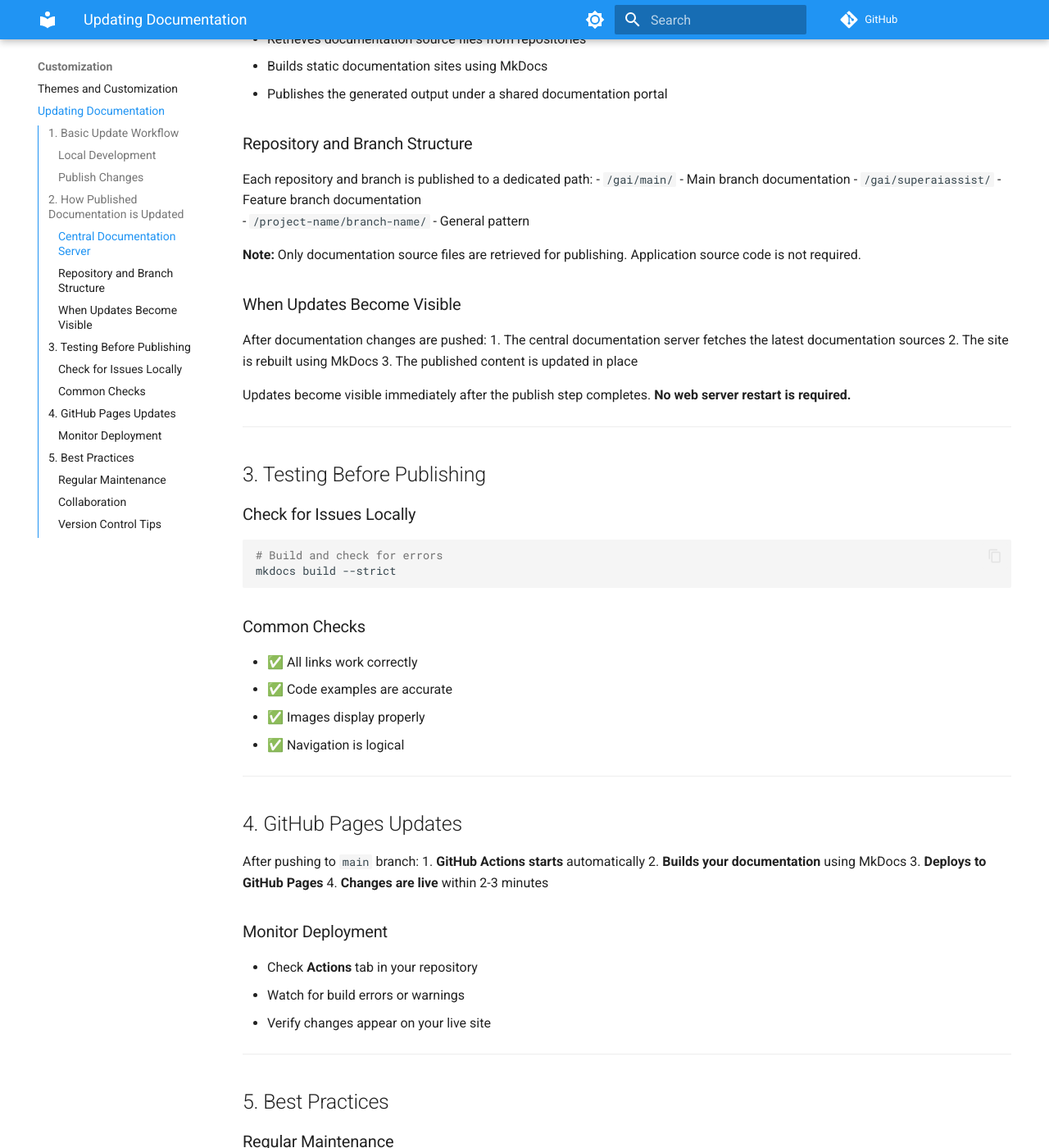
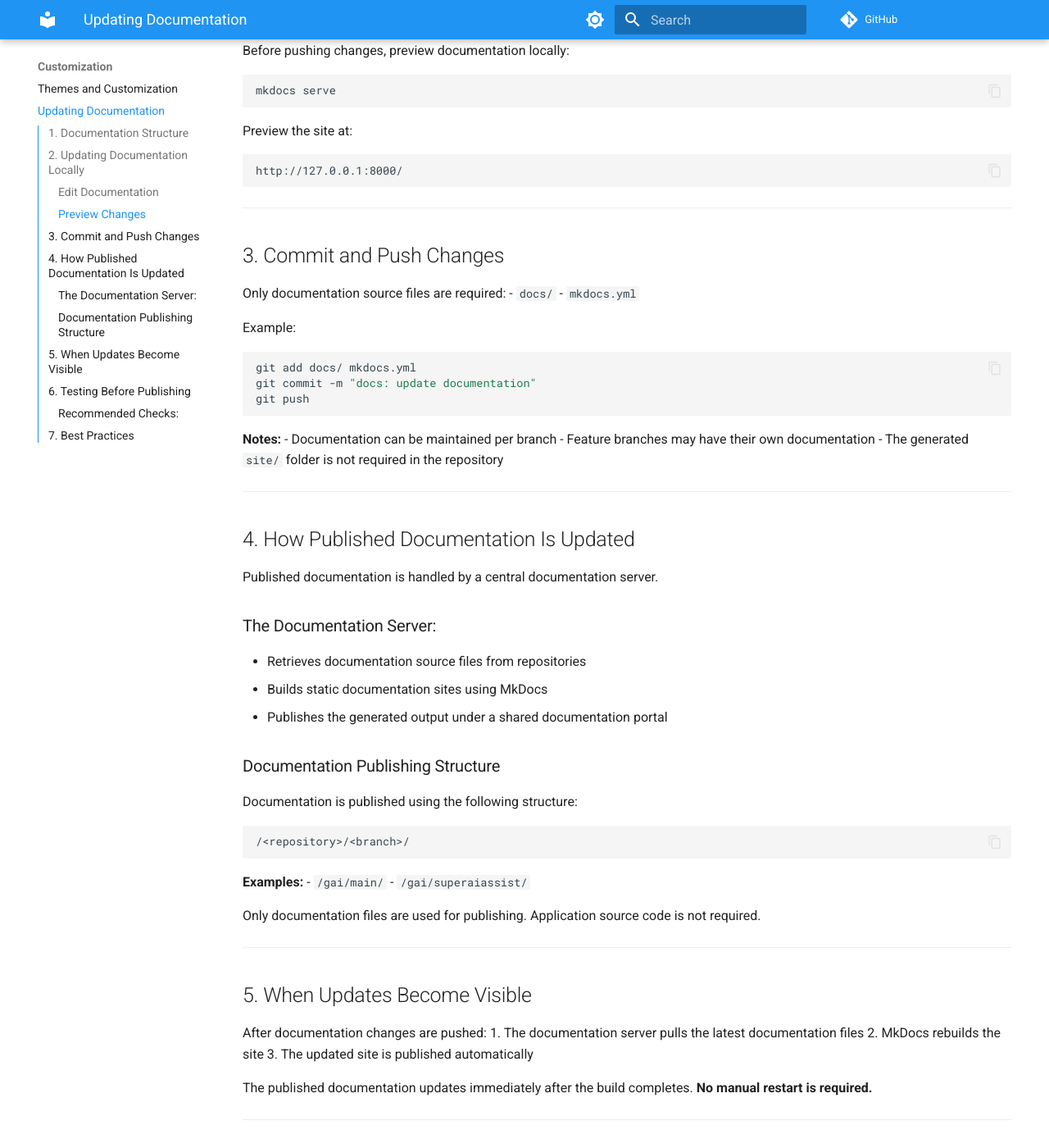
Before and after one commit to BraveStone9/MkDocs_Demo, an MkDocs documentation site: the page built from docs/updating-docs.md, in a window 1280 px wide and 1400 px high, scrolled down 982 px. Shown: the whole window at 82% size. Built offline with MkDocs 1.6.1 and Material for MkDocs 9.7.7, drawn with Linux system fonts in a browser that asks for light colours; comment, search, counter and statistics services are not loaded; some of the changed text lies outside the part shown.

Commit message:
docs: enhance documentation structure and update workflow details

````diff
--- a/docs/updating-docs.md
+++ b/docs/updating-docs.md
@@ -1,107 +1,127 @@
 # Updating Documentation
 
-Simple workflow for keeping your documentation up-to-date.
+This page explains how to update documentation and how those updates become visible after publishing.
 
 ---
 
-## 1. Basic Update Workflow
+## 1. Documentation Structure
 
-### Local Development
-1. **Edit your documentation** files in `docs/`
-2. **Preview changes** locally:
-   ```bash
-   mkdocs serve
-   ```
-3. **Review** your changes at `http://127.0.0.1:8000`
+Documentation must exist inside the repository.
 
-### Publish Changes
-4. **Commit and push** to GitHub:
-   ```bash
-   git add .
-   git commit -m "Update documentation"
-   git push origin main
-   ```
-5. **GitHub Actions** automatically deploys your changes
+Each repository or branch that contains documentation must include:
+- `mkdocs.yml`
+- a `docs/` folder
+- Markdown (`.md`) files inside the `docs/` folder
+
+Example structure:
+```text
+my-repo/
+├── mkdocs.yml
+└── docs/
+    ├── index.md
+    ├── getting-started.md
+    └── updating-docs.md
+```
+
+Documentation files must always be written in Markdown format (`.md`).
 
 ---
 
-## 2. How Published Documentation is Updated
+## 2. Updating Documentation Locally
 
-### Central Documentation Server
-Published documentation is handled by a central documentation server that:
+### Edit Documentation
+- Update existing Markdown files inside `docs/`
+- Add new `.md` files if needed
+- Update navigation in `mkdocs.yml` when new pages are added
 
+### Preview Changes
+Before pushing changes, preview documentation locally:
+```bash
+mkdocs serve
+```
+
+Preview the site at:
+```
+http://127.0.0.1:8000/
+```
+
+---
+
+## 3. Commit and Push Changes
+
+Only documentation source files are required:
+- `docs/`
+- `mkdocs.yml`
+
+Example:
+```bash
+git add docs/ mkdocs.yml
+git commit -m "docs: update documentation"
+git push
+```
+
+**Notes:**
+- Documentation can be maintained per branch
+- Feature branches may have their own documentation
+- The generated `site/` folder is not required in the repository
+
+---
+
+## 4. How Published Documentation Is Updated
+
+Published documentation is handled by a central documentation server.
+
+### The Documentation Server:
 - Retrieves documentation source files from repositories
 - Builds static documentation sites using MkDocs
 - Publishes the generated output under a shared documentation portal
 
-### Repository and Branch Structure
-Each repository and branch is published to a dedicated path:
-- `/gai/main/` - Main branch documentation
-- `/gai/superaiassist/` - Feature branch documentation
-- `/project-name/branch-name/` - General pattern
+### Documentation Publishing Structure
+Documentation is published using the following structure:
+```
+/<repository>/<branch>/
+```
 
-**Note:** Only documentation source files are retrieved for publishing. Application source code is not required.
+**Examples:**
+- `/gai/main/`
+- `/gai/superaiassist/`
 
-### When Updates Become Visible
-After documentation changes are pushed:
-1. The central documentation server fetches the latest documentation sources
-2. The site is rebuilt using MkDocs
-3. The published content is updated in place
-
-Updates become visible immediately after the publish step completes. **No web server restart is required.**
+Only documentation files are used for publishing. Application source code is not required.
 
 ---
 
-## 3. Testing Before Publishing
+## 5. When Updates Become Visible
 
-### Check for Issues Locally
+After documentation changes are pushed:
+1. The documentation server pulls the latest documentation files
+2. MkDocs rebuilds the site
+3. The updated site is published automatically
+
+The published documentation updates immediately after the build completes. **No manual restart is required.**
+
+---
+
+## 6. Testing Before Publishing
+
+To validate documentation locally:
 ```bash
-# Build and check for errors
 mkdocs build --strict
 ```
 
-### Common Checks
-- ✅ All links work correctly
+### Recommended Checks:
+- ✅ Links work correctly
+- ✅ Navigation is correct
 - ✅ Code examples are accurate
-- ✅ Images display properly
-- ✅ Navigation is logical
+- ✅ Images render properly
 
 ---
 
-## 4. GitHub Pages Updates
+## 7. Best Practices
 
-After pushing to `main` branch:
-1. **GitHub Actions starts** automatically
-2. **Builds your documentation** using MkDocs
-3. **Deploys to GitHub Pages**
-4. **Changes are live** within 2-3 minutes
-
-### Monitor Deployment
-- Check **Actions** tab in your repository
-- Watch for build errors or warnings
-- Verify changes appear on your live site
-
----
-
-## 5. Best Practices
-
-### Regular Maintenance
-- Update docs when you change code
-- Remove outdated information
-- Keep screenshots current
-- Review and improve clarity
-
-### Collaboration
-- Use pull requests for major changes
-- Get reviews from team members
-- Document your documentation standards
-- Keep a changelog for major updates
-
-### Version Control Tips
-- Use descriptive commit messages for documentation changes
-- Tag important documentation releases
-- Keep documentation changes in sync with code changes
-- Consider using conventional commit messages
+- Update documentation alongside code changes
+- Keep documentation clear and concise
+- Use meaningful commit messages
+- Keep documentation structure consistent across repositories
 
 ---
 
````
